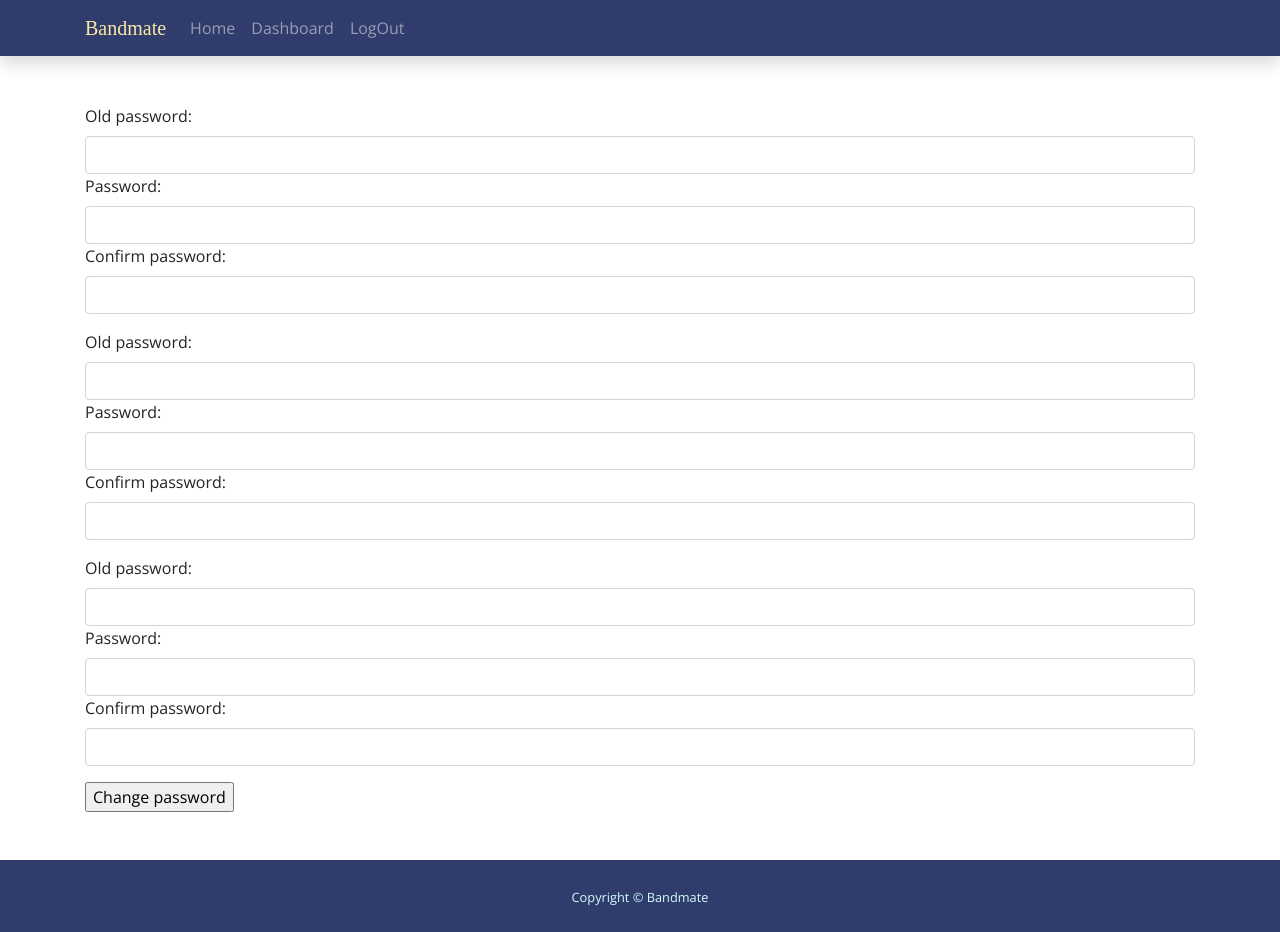
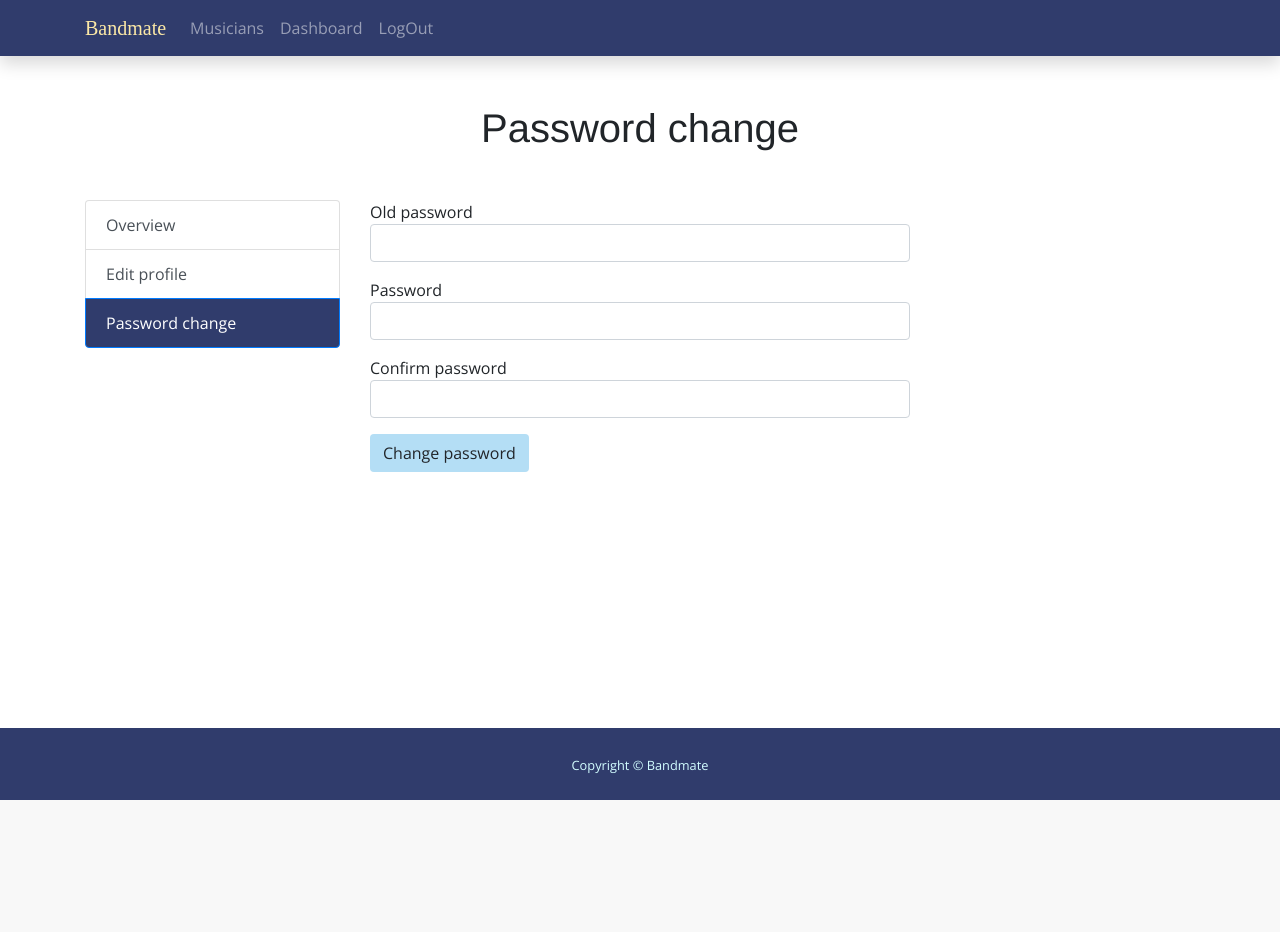
Before and after one commit to m3xan1k/bandmate, a Django app: page /users/password_change/ in a window 1280 px wide. After the commit the page ends 800 px from the top, so only its background shows below. Run offline with Django 3.2, Linux system fonts and the light colour scheme; the visitor is signed in with stand-in values (Sample User, id 1); some libraries are stand-ins or nearby versions; some web fonts are replaced.

Commit message:
some styles and templates

```diff
--- a/app/bands/forms.py
+++ b/app/bands/forms.py
@@ -25,7 +25,8 @@ class MusicianProfileForm(forms.ModelForm):
     class Meta:
         model = Musician
         fields = ('first_name', 'last_name', 'birth_date',
-                  'city', 'is_busy', 'instruments', 'bio')
+                  'city', 'is_busy', 'instruments', 'bio',
+                  'activated')
 
 
 class MusicianFilterForm(forms.Form):
--- a/app/static/css/style.css
+++ b/app/static/css/style.css
@@ -1,3 +1,19 @@
+/* html {
+    position: relative;
+    min-height: 100%;
+}
+
+body {
+    margin-bottom: 60px;
+}
+
+.footer {
+    position: absolute;
+    bottom: 0;
+    width: 100%;
+    height: 60px;
+} */
+
 .bg-dark-blue {
     background-color: #303c6c;
 }
@@ -42,6 +58,10 @@
     background-color: #d2fdff;
 }
 
+a.list-group-item.active {
+    background-color: #303c6c;
+}
+
 #sticky-footer {
     flex-shrink: none;
 }
@@ -50,7 +70,12 @@
     font-family: 'Open Sans', Helvetica, sans-serif;
 }
 
-h1, h2, h3, h4, h5, h6 {
+h1,
+h2,
+h3,
+h4,
+h5,
+h6 {
     font-family: 'Proza Libre', Helvetica, sans-serif;
 }
 
--- a/app/templates/partials/footer.html
+++ b/app/templates/partials/footer.html
@@ -1,4 +1,4 @@
-<footer id="sticky-footer" class="py-4 bg-dark-blue light-blue">
+<footer class="footer fixed-bottom py-4 bg-dark-blue light-blue">
     <div class="container text-center">
       <small>Copyright &copy; Bandmate</small>
     </div>
--- a/app/templates/partials/navbar.html
+++ b/app/templates/partials/navbar.html
@@ -7,11 +7,11 @@
         </button>
         <div class="collapse navbar-collapse" id="navbarNav">
             <ul class="navbar-nav">
-                <li class="nav-item {% if request.path == '/' %}active{% endif %}">
-                    <a class="nav-link" href="{% url 'home_view' %}">Home</a>
+                <li class="nav-item {% if request.resolver_match.url_name == 'musicians' %}active{% endif %}">
+                    <a class="nav-link" href="{% url 'musicians' %}">Musicians</a>
                 </li>
                 {% if user.is_authenticated %}
-                <li class="nav-item {% if request.resolver_match_url.url_name == 'dashboard' %}active{% endif %}">
+                <li class="nav-item {% if request.resolver_match.url_name == 'dashboard' %}active{% endif %}">
                     <a href="{% url 'user_dashboard' %}" class="nav-link">Dashboard</a>
                 </li>
                 <li class="nav-item">
--- /dev/null
+++ b/app/templates/partials/user_dashboard_menu.html
@@ -0,0 +1,5 @@
+<div class="list-group">
+  <a href="{% url 'user_dashboard' %}" class="list-group-item list-group-item-action {% if request.resolver_match.url_name == 'user_dashboard' %} active{% endif %}">Overview</a>
+  <a href="{% url 'profile_edit' %}" class="list-group-item list-group-item-action {% if request.resolver_match.url_name == 'profile_edit' %} active{% endif %}">Edit profile</a>
+  <a href="{% url 'password_change' %}" class="list-group-item list-group-item-action {% if request.resolver_match.url_name == 'password_change' %} active{% endif %}">Password change</a>
+</div>
--- a/app/templates/users/login.html
+++ b/app/templates/users/login.html
@@ -10,7 +10,7 @@
     {% endfor %}
 {% endif %}
 
-<form action="{% url 'login' %}" method="post">
+<form class="form mb-5" action="{% url 'login' %}" method="post">
 
     {% for field in form %}
 
@@ -24,5 +24,6 @@
     <input class="btn bg-light-blue mybtn" type="submit" value="LogIn">
 
 </form>
+<a href="{% url 'password_reset' %}">Forgot password?</a>
 
 {% endblock content %}
--- a/app/templates/users/password_change.html
+++ b/app/templates/users/password_change.html
@@ -4,14 +4,24 @@
 
 
 {% block content %}
+
+    <h1 class="text-center mb-5">Password change</h1>
+
+    <div class="row">
+        <div class="col-3">
+            {% include "partials/user_dashboard_menu.html" %}
+        </div>
+        <div class="col-6">
             <form action="." method="post">
                 {% for field in form %}
                 <div class="form-group">
-                {{ form.label }}
-                {{ form }}
+                    {{ field.label }}
+                    {{ field }}
                 </div>
                 {% endfor %}
                 {% csrf_token %}
-        <input type="submit" value="Change password">
+                <input class="btn bg-middle-blue mybtn" type="submit" value="Change password">
             </form>
+        </div>
+    </div>
 {% endblock content %}
```
Also changed, not shown: app/templates/bands/profile_edit.html (+11 -1 lines), app/templates/bands/user_dashboard.html (+16 -2 lines), app/templates/home.html (+6 -1 lines). Lines whose indentation alone changed are shown as unchanged.
